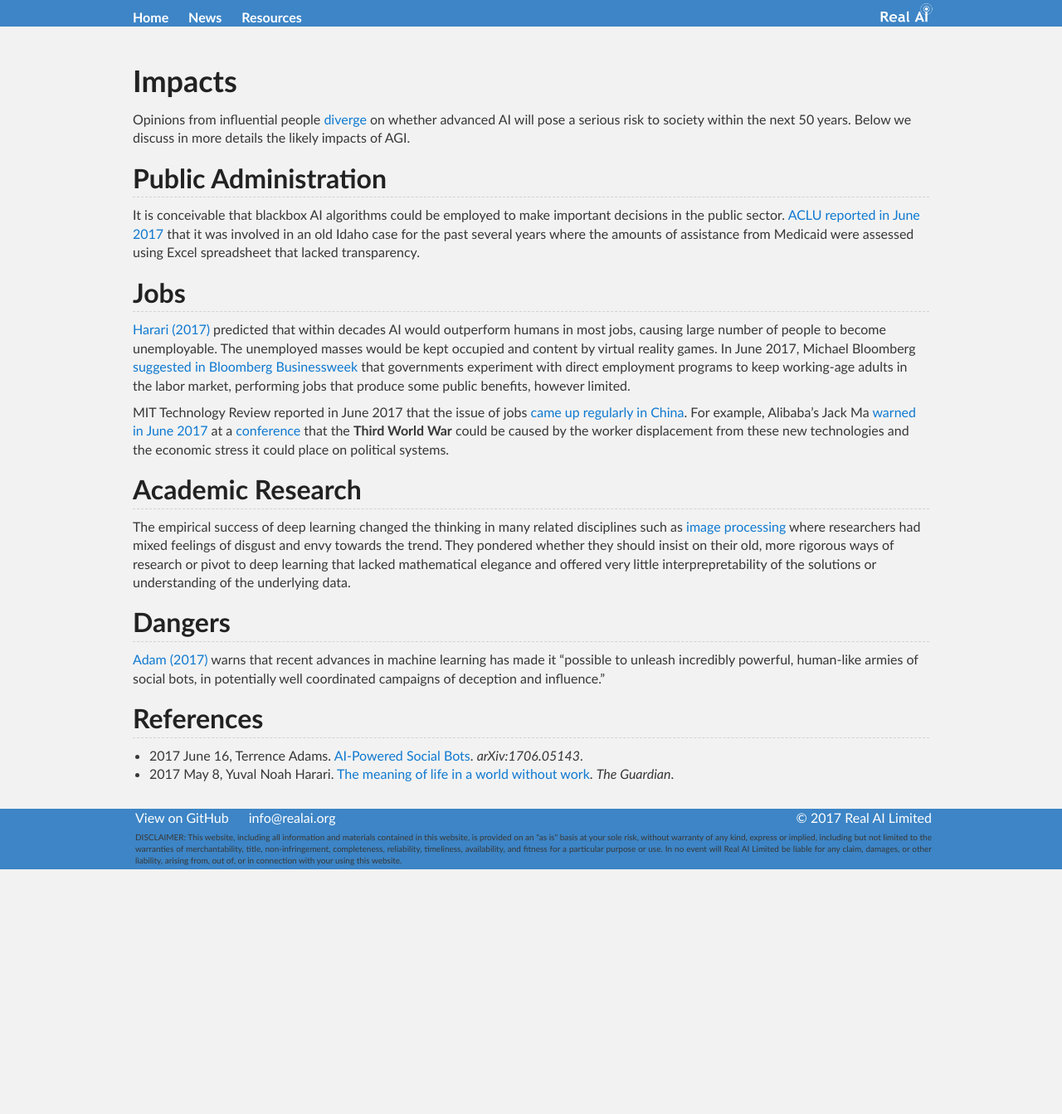
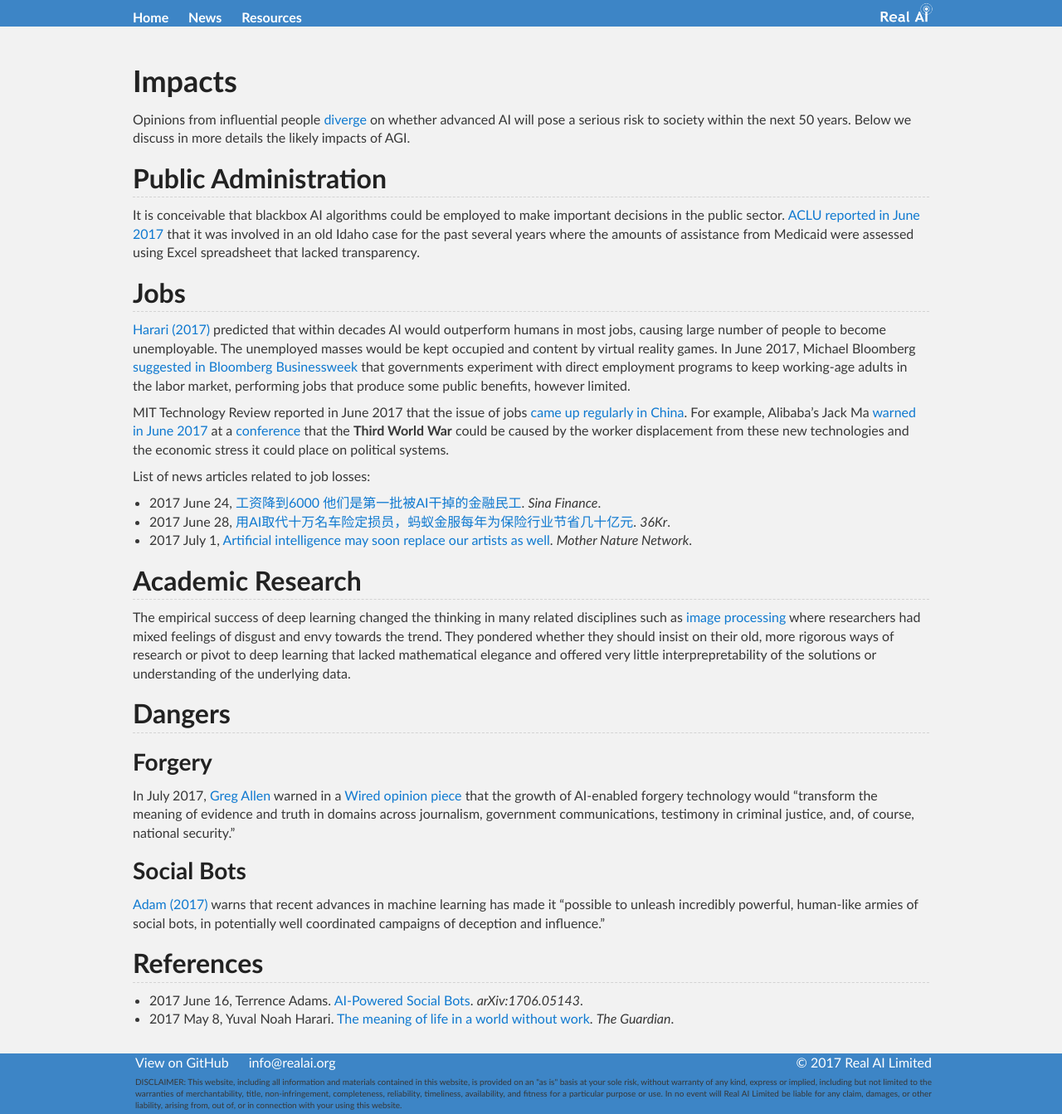
Before and after one commit to Tonywuhk/realai.org, a Jekyll site: the page built from impacts.md, in a window 1280 px wide. Shown: the whole page at 83% size. Built offline with Jekyll 4.4.1, drawn with Linux system fonts in a browser that asks for light colours; our own code applies the rules of GitHub Pages for plain Markdown files; comment, search, counter and statistics services are not loaded; the repository's description, which GitHub fills in, is left out; before the commit the page ends 1048 px from its top, so only the background shows below that.

Commit message:
Update impacts.md

```diff
--- a/impacts.md
+++ b/impacts.md
@@ -15,11 +15,23 @@
 
 MIT Technology Review reported in June 2017 that the issue of jobs [came up regularly in China](https://www.technologyreview.com/s/608183/chinas-tech-moguls-warn-of-ais-troubling-trajectory/). For example, Alibaba's Jack Ma [warned in June 2017](http://www.businessinsider.com/alibaba-stock-price-jack-ma-artificial-intelligence-machine-learning-may-cause-world-war-iii-2017-6) at a [conference](http://gateway17.com/speakers/) that the **Third World War** could be caused by the worker displacement from these new technologies and the economic stress it could place on political systems.
 
+List of news articles related to job losses:
+
+* 2017 June 24, [工资降到6000 他们是第一批被AI干掉的金融民工](http://finance.sina.com.cn/money/bank/2017-06-24/doc-ifyhmtek7730948.shtml). *Sina Finance*.
+* 2017 June 28, [用AI取代十万名车险定损员，蚂蚁金服每年为保险行业节省几十亿元](https://36kr.com/p/5081423.html). *36Kr*.
+* 2017 July 1, [Artificial intelligence may soon replace our artists as well](https://www.mnn.com/lifestyle/arts-culture/stories/artificial-intelligence-may-soon-replace-our-artists-well). *Mother Nature Network*.
+
 ## Academic Research
 
 The empirical success of deep learning changed the thinking in many related disciplines such as [image processing](https://sinews.siam.org/Details-Page/deep-deep-trouble) where researchers had mixed feelings of disgust and envy towards the trend. They pondered whether they should insist on their old, more rigorous ways of research or pivot to deep learning that lacked mathematical elegance and offered very little interprepretability of the solutions or understanding of the underlying data.
 
 ## Dangers
+
+### Forgery
+
+In July 2017, [Greg Allen](https://twitter.com/gregory_c_allen) warned in a [Wired opinion piece](https://www.wired.com/story/ai-will-make-forging-anything-entirely-too-easy/) that the growth of AI-enabled forgery technology would "transform the meaning of evidence and truth in domains across journalism, government communications, testimony in criminal justice, and, of course, national security."
+
+### Social Bots
 
 [Adam (2017)](https://arxiv.org/abs/1706.05143) warns that recent advances in machine learning has made it "possible to unleash incredibly powerful, human-like armies of social bots, in potentially well coordinated campaigns of deception and influence."
 
```
